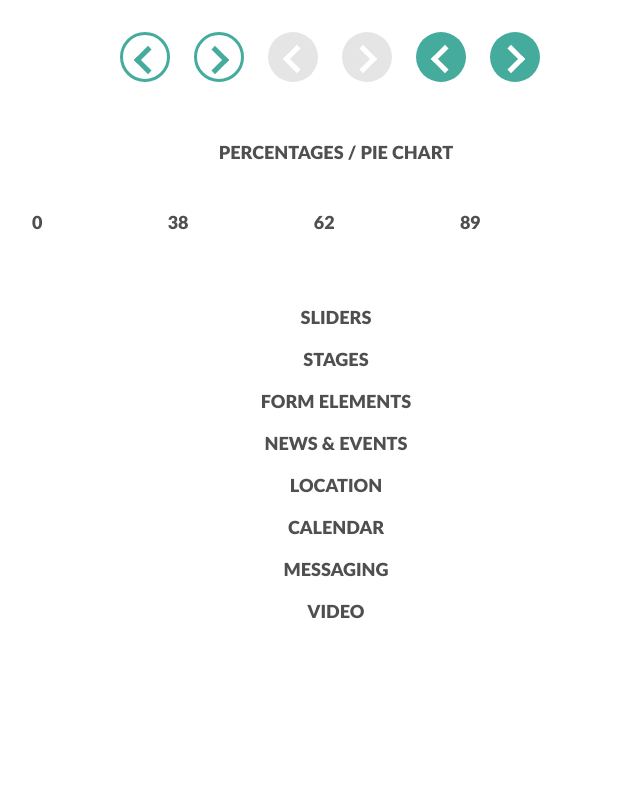
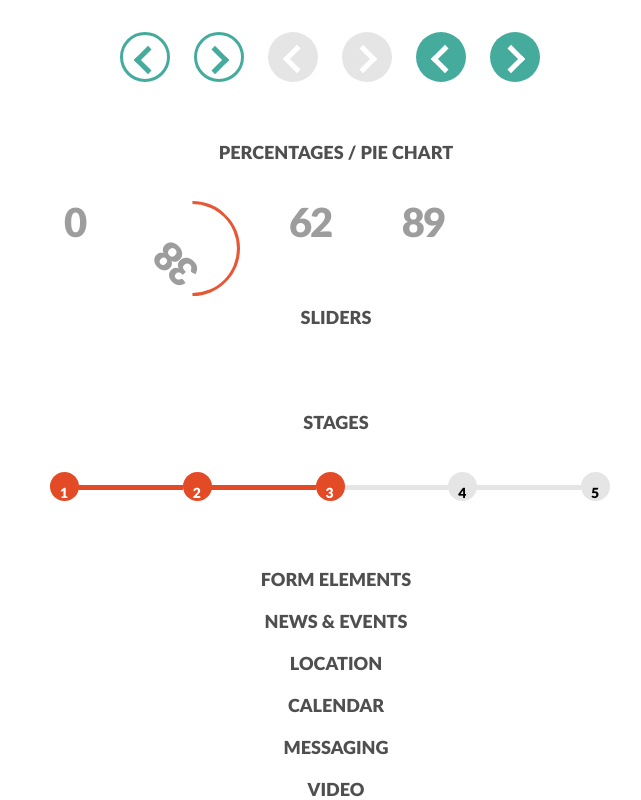
Before and after one commit to ns-m/fullstack-development_test2, a plain HTML site: page index.html in a window 1280 px wide. Shown: the part 484-1284 px from the top of the page, without its empty margins (18-659 px from the left). Before the commit the page ends 1116 px from the top, so only its background shows below. Drawn offline with Linux system fonts and the light colour scheme.

Commit message:
stages section complited

```diff
--- a/index.html
+++ b/index.html
@@ -37,15 +37,25 @@
     </div>
     <div class="percentagesText">percentages / pie chart</div>
     <div class="percentages">
-        <div>0</div>
-        <div>38</div>
-        <div>62</div>
-        <div>89</div>
-        <div> </div>
+        <div class="percen percen1"><span>0</span></div>
+        <div class="percen percen2"><span>38</span></div>
+        <div class="percen percen3"><span>62</span></div>
+        <div class="percen percen4"><span>89</span></div>
+        <div class="percen percen5"><span> </span></div>
+        <div class="magic p1"></div>
     </div>
     <div class="sliders">sliders</div>
-    <div class="stages">stages</div>
-    <div class="form">form elements</div>
+    <div class="stagesText">stages</div>
+    <div class="stages">
+    <ul>
+        <li><div>1</div></li>
+        <li><div>2</div></li>
+        <li class="active"><div>3</div></li>
+        <li><div>4</div></li>
+        <li><div>5</div></li>
+    </ul>
+    </div>
+    <div class="formText">form elements</div>
     <div class="news">news & events</div>
     <div class="location">location</div>
     <div>
--- a/sass/style.scss
+++ b/sass/style.scss
@@ -280,7 +280,7 @@ html {
   position: relative;
   top: 0.5em;
   right: 0.2em;
-  transform:   rotate(-135deg);
+  transform: rotate(-135deg);
   width: 15px;
   height: 15px;
 }
@@ -312,3 +312,94 @@ html {
   flex-flow: row nowrap;
   justify-content: space-between;
 }
+
+.percen{
+  width: 85px;
+  height: 85px;
+}
+
+.percen span{
+  width: 21px;
+  height: 30px;
+  color: #9d9d9d;
+  font-size: 40px;
+  font-weight: 300;
+  line-height: 42px;
+  letter-spacing: -2px;
+}
+
+.percen2 {
+  width: 95px;
+  height: 95px;
+  border: 3px solid #e75735;
+  border-radius: 50%;
+  border-right-color: transparent;
+  border-top-color: transparent;
+  transform: rotate(225deg);
+  transition: all 5s ease;
+}
+.stagesText{
+  margin-top: 63px;
+}
+
+ul{
+  margin: 29px 0 0 50px;
+  width: 596px;
+  height: 29px;
+  display: -webkit-flex;
+  display: flex;
+  flex-flow: row nowrap;
+  justify-content: space-between;
+}
+
+li {
+  width: 29px;
+  height: 29px;
+  border-radius: 50%;
+  background: $color2;
+  margin: 0 1em;
+  display: inline-block;
+  position: relative;
+}
+
+li div{
+  color: #ffffff;
+  margin-bottom: 10%;
+  //vertical-align: middle;
+  //text-align: center;
+  font-size: 14px;
+  font-weight: 400;
+  line-height: 42px;
+  letter-spacing: 0.7px;
+}
+
+li::before{
+  content: '';
+  position: absolute;
+  top: .7em;
+  left: -6em;
+  width: 6em;
+  height: .3em;
+  background: $color2;
+  z-index: -1;
+}
+
+li:first-child::before {
+  display: none;
+}
+
+.active ~ li {
+  background: #e5e5e5;
+}
+
+.active ~ li div{
+  color: black;
+}
+
+.active ~ li::before {
+  background: #e5e5e5;
+}
+
+.formText{
+  margin-top: 57px;
+}
```
Also changed, not shown: css/style.css.
